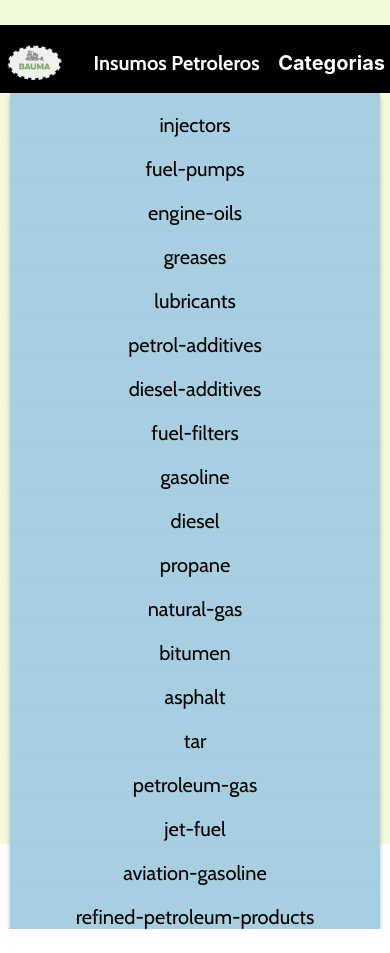
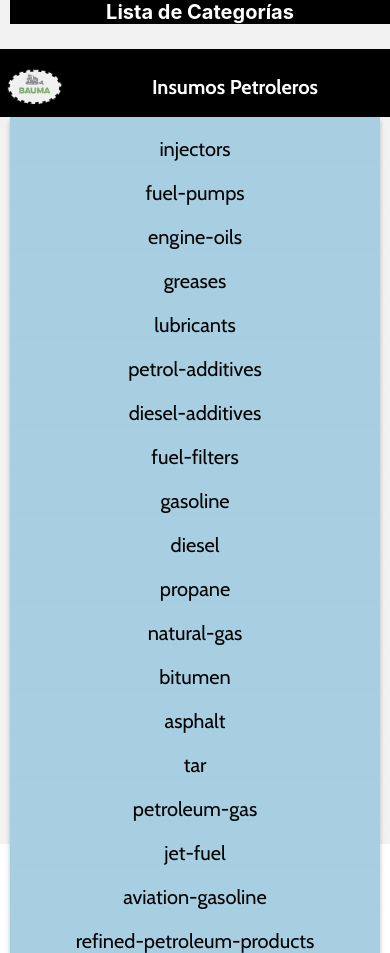
Before and after one commit to mauginga/coder61300-mau-ginga, a React Native app: screen /ProductItem in a window 390 px wide. Before the commit the page ends 929 px from the top, so only its background shows below. Built offline with nearby package versions, Linux system fonts and the light colour scheme.

Commit message:
navegacion_Mejorada

```diff
--- a/App.js
+++ b/App.js
@@ -1,20 +1,16 @@
 import { StyleSheet, SafeAreaView, Platform} from 'react-native';
-import { StatusBar } from 'expo-status-bar';
 import Constants from 'expo-constants';
-import { useState } from 'react';
 import { useFonts } from 'expo-font';
 import { fonts } from './src/global/fonts';
 
-import ItemListCategories from './src/screens/ItemListCategories';
-import Home from './src/screens/Home';
-import ItemDetail from './src/screens/ItemDetail';
+
 import Navigator from './src/navigation/Navigator';
 import { colors } from './src/global/colors';
 
 export default function App() {
 
-  const [categorySelected, setCategorySelected] = useState("");
-  const [productDetailId, setProductDetailId] = useState(0);
+  // const [categorySelected, setCategorySelected] = useState("");
+  // const [productDetailId, setProductDetailId] = useState(0);
 
 
   const [fontsLoaded] = useFonts(fonts);
@@ -25,21 +21,7 @@ export default function App() {
 
   return (
     <>
-     <SafeAreaView style = {styles.container}>
-      <StatusBar style="auto" />
-        {productDetailId ? (
-        <ItemDetail productDetailId={productDetailId} setProductDetailId={setProductDetailId} />
-        ): categorySelected?(
-          <ItemListCategories
-          category={categorySelected}
-          setCategorySelected={setCategorySelected}
-          setProductDetailId={setProductDetailId}
-        />):(
-          <Home setCategorySelected={setCategorySelected}  />
-        )}
-      </SafeAreaView>
-      {/* <Navigator /> */}
-
+      <Navigator />
     </>
   );
 }
@@ -54,3 +36,17 @@ const styles = StyleSheet.create({
 
   }
 })
+
+{/* <SafeAreaView style = {styles.container}>
+<StatusBar style="auto" />
+  {productDetailId ? (
+  <ItemDetail productDetailId={productDetailId} setProductDetailId={setProductDetailId} />
+  ): categorySelected?(
+    <ItemListCategories
+    category={categorySelected}
+    setCategorySelected={setCategorySelected}
+    setProductDetailId={setProductDetailId}
+  />):(
+    <Home setCategorySelected={setCategorySelected}  />
+  )}
+</SafeAreaView>  */}
--- a/src/components/Categories.jsx
+++ b/src/components/Categories.jsx
@@ -4,7 +4,7 @@ import categories from '../data/categories.json';
 import CategoryItem from './CategoryItem';
 import { colors } from "../global/colors";
 
-const Categories = ({setCategorySelected}) => {
+const Categories = ({navigation}) => {
 
     return (
         <View style={styles.container}>
@@ -12,7 +12,7 @@ const Categories = ({setCategorySelected}) => {
                 style={styles.container}
                 data = {categories}
                 keyExtractor ={(category) => category}
-                renderItem={({item}) => <CategoryItem setCategorySelected={setCategorySelected} category ={item}
+                renderItem={({item}) => <CategoryItem navigation = {navigation} category ={item}
                 />}
             />
         </View>
--- a/src/components/CategoryItem.jsx
+++ b/src/components/CategoryItem.jsx
@@ -1,11 +1,11 @@
 import { Pressable, StyleSheet, Text } from "react-native";
 import Card from "./Card";
 
-const CategoryItem = ({category, setCategorySelected}) => {
+const CategoryItem = ({category, navigation}) => {
     return (
         <>
         <Card style ={{paddingTop: 20}}>
-            <Pressable onPress={()=>setCategorySelected(category)}>
+            <Pressable onPress={()=>navigation.navigate("Categorías", {category})}>
                 <Text style={styles.text}>{category}</Text>
             </Pressable>
         </Card>
--- a/src/components/ProductItem.jsx
+++ b/src/components/ProductItem.jsx
@@ -2,7 +2,7 @@ import { StyleSheet, Text, View, Image, useWindowDimensions, Pressable } from "r
 import Card from "./Card";
 import { useEffect, useState } from "react";
 
-const ProductItem = ({item, setProductDetailId}) => {
+const ProductItem = ({item, navigation}) => {
     const[isPortrait, setIsPortrait] = useState(true);
     const[isLandscape, setIsLandscape] = useState(false);
 
@@ -19,7 +19,7 @@ const ProductItem = ({item, setProductDetailId}) => {
     },[width, height])
 
     return (
-    <Pressable onPress={()=>setProductDetailId(item.id)}>
+    <Pressable onPress={()=>navigation.navigate("Detalle del Producto", {id: item.id})}>
         <Card  style = {styles.card}>
             <Text style = {width < 400 ? styles.textMin : styles.text}>{item.title}</Text>
             <Image style={styles.image}  source={ isPortrait? {uri: item.images[0]} : {uri: item.images[1]} }  />
--- a/src/navigation/Navigator.jsx
+++ b/src/navigation/Navigator.jsx
@@ -1,8 +1,10 @@
 import {createNativeStackNavigator} from "@react-navigation/native-stack"
+import {NavigationContainer} from "@react-navigation/native";
+
 import Home from "../screens/Home";
 import ItemListCategories from "../screens/ItemListCategories";
-import {NavigationContainer} from "@react-navigation/native";
-import ProductItem from "../components/ProductItem";
+import ItemDetail from "../screens/ItemDetail";
+import Header from "../components/Header";
 
 const Navigator = () => {
 
@@ -10,10 +12,22 @@ const Navigator = () => {
 
     return (
         <NavigationContainer>
-            <Stack.Navigator>
-                <Stack.Screen name="Home" component={Home} />
-                <Stack.Screen name="ProductItem" component={ProductItem}/>
-                <Stack.Screen name="ItemListCategories" component={ItemListCategories}/>
+            <Stack.Navigator initialRouteName="Inicio" screenOptions={({route})=>({
+                header: ()=>{
+                    return(
+                        <Header title = {
+                            route.name === "Inicio"
+                            ? "Lista de Categorías"
+                            : route.name === "Categorías"
+                            ? route.params.category
+                            : "Detalle del Producto" }
+                        />
+                    )
+                }
+            })}>
+                <Stack.Screen name="Inicio" component={Home} />
+                <Stack.Screen name="Detalle del Producto" component={ItemDetail}/>
+                <Stack.Screen name="Categorías" component={ItemListCategories}/>
             </Stack.Navigator>
         </NavigationContainer>
                     //    /* /*cambiar por ItemDetail-hacer componente*/ */
--- a/src/screens/Home.jsx
+++ b/src/screens/Home.jsx
@@ -3,7 +3,7 @@ import Header from "../components/Header"
 import Categories from "../components/Categories";
 
 
-function Home ({setCategorySelected}) {
+function Home ({navigation}) {
     return (
         <>
             <View style = {styles.container}>
@@ -15,9 +15,8 @@ function Home ({setCategorySelected}) {
                 <Text style = {styles.text}>
                     Insumos Petroleros
                 </Text>
-                <Header title={'Categorias'} />
             </View>
-            <Categories setCategorySelected ={setCategorySelected} />
+            <Categories navigation={navigation} />
         </>
     )
 }
--- a/src/screens/ItemDetail.jsx
+++ b/src/screens/ItemDetail.jsx
@@ -6,10 +6,12 @@ import { colors } from '../global/colors';
 
 
 
-const ItemDetail = ({productDetailId, setProductDetailId}) => {
+const ItemDetail = ({navigation, route}) => {
     const [product, setProduct] = useState(null);
     const[isPortrait, setIsPortrait] = useState(true);
     const[isLandscape, setIsLandscape] = useState(false);
+
+    const{id} = route.params;
 
     const {width, height} = useWindowDimensions();
 
@@ -28,24 +30,14 @@ const ItemDetail = ({productDetailId, setProductDetailId}) => {
 
 
     useEffect(()=>{
-        const productFinded = allProducts.find((product)=> product.id === productDetailId);
+        const productFinded = allProducts.find((product)=> product.id === id);
         setProduct(productFinded)
-    }, [productDetailId])
-    const goBack = ()=>{
-        setProductDetailId(0);
-    }
+    }, [id])
 
   return (
     <ScrollView contentContainerStyle={styles.scrollContainer}>
         <View style = {styles.main} >
             <Header title={"Detalle"}/>
-            <Pressable
-            onPress={goBack}
-            style={styles.goBack}
-            >
-                <Text style={styles.buttonText}>Go Back</Text>
-            </Pressable>
-
             {product ?
             (
 
@@ -128,9 +120,7 @@ const styles = StyleSheet.create({
         marginBottom: 10,
       },
       imageLandscape: {
-        aspectRatio: 0.3,
-        width: "50%",
-        height: "50%",
+        aspectRatio: 1,
         marginBottom: 10,
         alignSelf: 'center', // Centra la imagen horizontalmente
     },
--- a/src/screens/ItemListCategories.jsx
+++ b/src/screens/ItemListCategories.jsx
@@ -5,12 +5,14 @@ import { colors } from "../global/colors";
 import allProducts from "../data/products.json";
 import ProductItem from "../components/ProductItem";
 import Search from "../components/Search";
-// import { GoMoveToStart } from "@primer/octicons-react";
 
-const ItemListCategories = ({category, setCategorySelected, setProductDetailId}) =>{
+
+const ItemListCategories = ({navigation, route}) =>{
 
     const [products, setProducts] = useState([])
     const [keyword, setKeyword] = useState("")
+
+    const {category} = route.params;
 
     useEffect(()=>{
         if (category) {
@@ -26,18 +28,13 @@ const ItemListCategories = ({category, setCategorySelected, setProductDetailId})
     return (
         <>
             <View style={styles.container}>
-                <Pressable onPress = {()=> setCategorySelected('')}>
-                    <Text style={styles.text} >
-                        Inicio
-                    </Text>
-                </Pressable>
                 <View style={styles.headerInput}>
                     <Header title={category || "Productos"} style = {styles.headerProduct}/>
                 </View>
                     <Search onSearch={setKeyword}/>
                         <FlatList
                         data={products}
-                        renderItem={({item})=><ProductItem item ={item} setProductDetailId={setProductDetailId}/>}
+                        renderItem={({item})=><ProductItem navigation={navigation} item={item} />}
                         keyExtractor={(item)=> item.id}
                         />
             </View>
```
